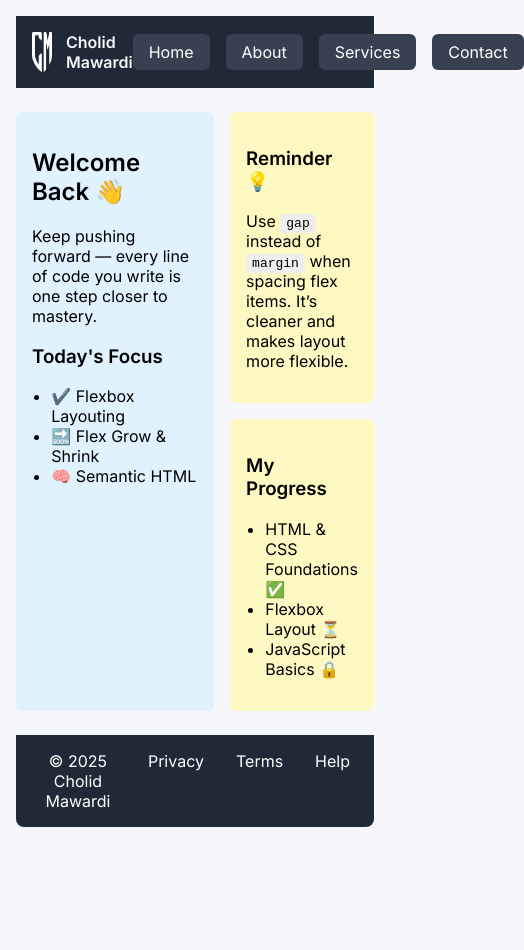
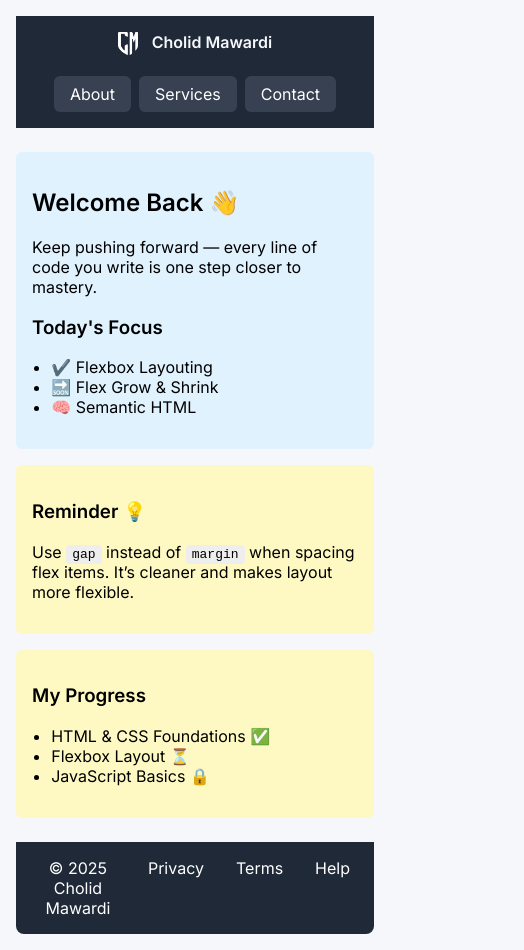
Before and after one commit to cholidmawardi/frontend-learning-journey, a plain HTML site: page 02-flexbox/01-intro-flex/index.html in a window 390 px wide. Shown: the whole page, 524 px wide, since content can reach past the window. Before the commit the page ends 844 px from the top, so only its background shows below. Drawn offline with Linux system fonts and the light colour scheme.

Commit message:
feat: make intro-flex layout fully responsive with adaptive nav and logo scaling

```diff
--- a/02-flexbox/01-intro-flex/index.html
+++ b/02-flexbox/01-intro-flex/index.html
@@ -11,7 +11,6 @@
   <div class="nav">
     <div class="logo"><img src="./assets/logo.png" alt="My logo"><a href="https://cholidmawardi.github.io/frontend-learning-journey/02-flexbox/01-intro-flex/">Cholid Mawardi</a></div>
     <div class="nav-links">
-      <div class="nav-link">Home</div>
       <div class="nav-link">About</div>
       <div class="nav-link">Services</div>
       <div class="nav-link">Contact</div>
--- a/02-flexbox/01-intro-flex/style.css
+++ b/02-flexbox/01-intro-flex/style.css
@@ -21,8 +21,7 @@ body {
 
 .logo img {
   width: 20px;
-  font-weight: bold;
-  font-size: 1.5rem;
+  height: 23px;
 }
 
 .logo a {
@@ -102,3 +101,25 @@ code {
 .footer-section {
   margin: 0 8px;
 }
+
+@media (max-width: 768px) {
+  .nav {
+    flex-direction: column;
+    align-items: center;
+    justify-content: space-between;
+
+  }
+
+  .logo a {
+    margin-bottom: 24px;
+  }
+
+  .nav-links {
+    gap: 0.5rem;
+
+  }
+
+  .main {
+    flex-direction: column;
+  }
+}
```
Also changed, not shown: 1 other file.
